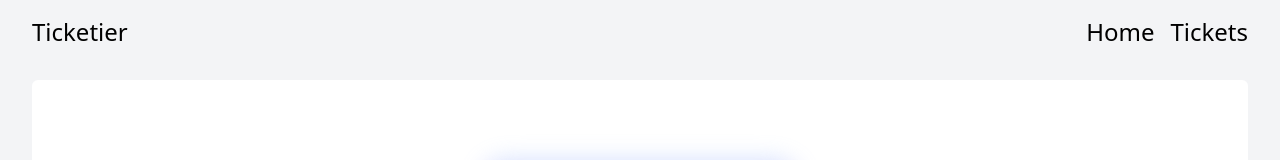
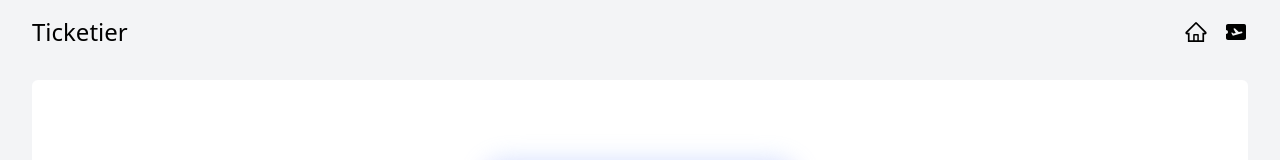
Before and after one commit to AleksandrPolishchuk/TicketierApp, a Next.js app in the folder frontend/ticketier-front-nextjs/: page / in a window 1280 px wide. Shown: the top 160 px of the page. Built offline with nearby package versions, Linux system fonts and the light colour scheme.

Commit message:
bug fix & testing

```diff
--- a/frontend/ticketier-front-nextjs/components/navbar/Navbar.tsx
+++ b/frontend/ticketier-front-nextjs/components/navbar/Navbar.tsx
@@ -4,10 +4,16 @@ import { MdAirplaneTicket } from "react-icons/md";
 
 // I use Dynamic data for my Navbar menu
 // It is a better approach
+
 const menuItems = [
   { id: 1, label: "Home", route: "/", icon: <AiOutlineHome /> },
   { id: 2, label: "Tickets", route: "/tickets", icon: <MdAirplaneTicket /> },
 ];
+/*
+const menuItems = [
+  { id: 1, label: "Home", route: "/", icon: 1 },
+  { id: 2, label: "Tickets", route: "/tickets", icon: 2 },
+];*/
 
 const Navbar = () => {
   return (
@@ -18,7 +24,7 @@ const Navbar = () => {
       <div className="flex items-center gap-x-4">
         {menuItems.map((item) => (
           <Link key={item.id} href={item.route}>
-            <span className="max-md:hidden">{item.label}</span>
+            <span className="max-md:hidden">{item.icon}</span>
             <span className="md:hidden text-3xl">{item.icon}</span>
           </Link>
         ))}
```
